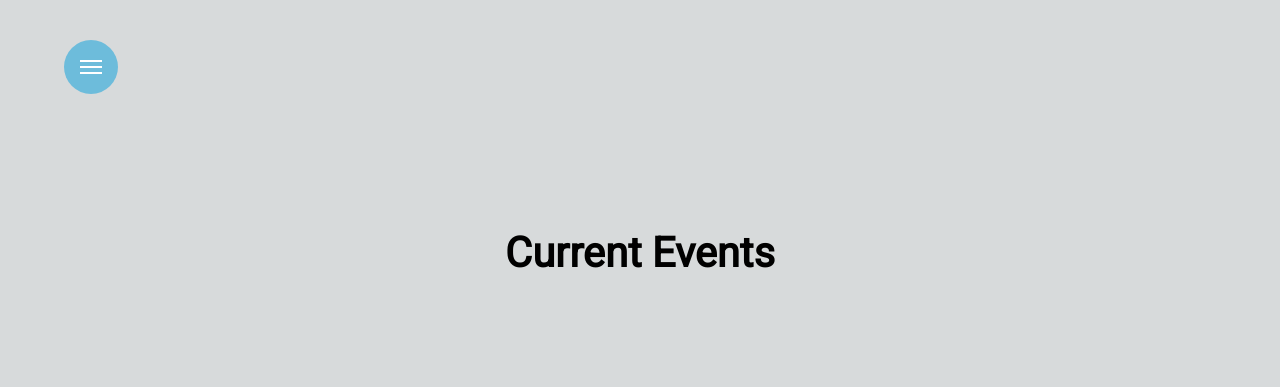
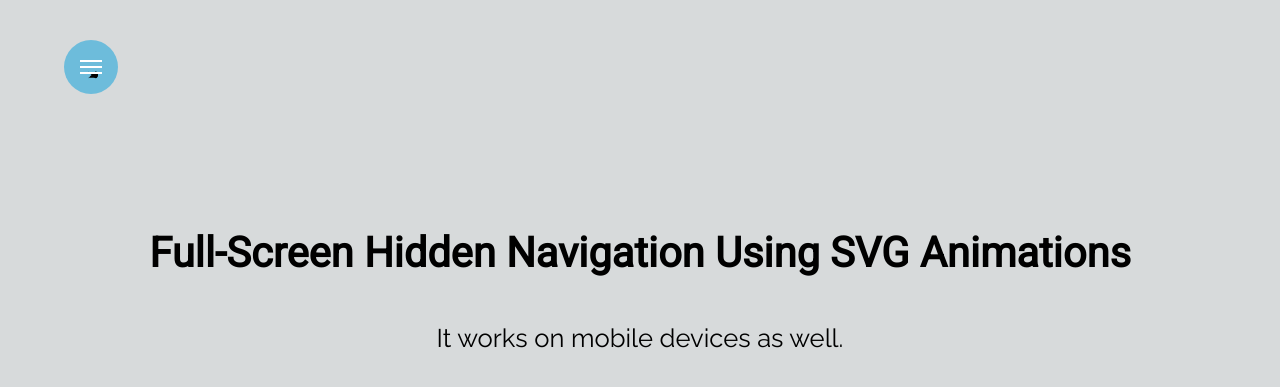
Before and after one commit to abdul-j/abdul-j.github.i, a Jekyll site: the page built from news.html, in a window 1280 px wide. Shown: the top 387 px of the page. Built offline with Jekyll 4.4.1, drawn with Linux system fonts in a browser that asks for light colours; some of the changed text lies outside the part shown.

Commit message:
Update news.html

```diff
--- a/news.html
+++ b/news.html
@@ -2,12 +2,17 @@
 layout: news
 title: Modern Historia
 ---
-<div class="main">
-		<h1>Current Events</h1>
+	<div class="main">
+		<h1>Full-Screen Hidden Navigation Using SVG Animations</h1>
+		<p>It works on mobile devices as well.</p>
 	</div>
 	<a href="#navi" class="navi-trigger">
 		<span class="navi-icon">
-			<svg x="0px" y="0px" width="54px" height="54px" viewBox="0 0 54 54"></svg>
+			<svg viewBox="0 0 800 600">
+    			<path d="M300,220 C300,220 520,220 540,220 C740,220 640,540 520,420 C440,340 300,200 300,200" id="top"></path>
+    			<path d="M300,320 L540,320" id="middle"></path>
+    			<path d="M300,210 C300,210 520,210 540,210 C740,210 640,530 520,410 C440,330 300,190 300,190" id="bottom" transform="translate(480, 320) scale(1, -1) translate(-480, -318) "></path>
+  			</svg>
 		</span>
 	</a>
 
@@ -19,46 +24,12 @@ title: Modern Historia
 
 				<nav>
 					<ul class="primary-navi">
-						<li><a href="index.html">Home</a></li>
-						<li><a href="info.html">Contact</a></li>
-						<li><a href="about.html">About</a></li>
+						<li><a href="#">Link 1</a></li>
+						<li><a href="#">Link 2</a></li>
+						<li><a href="#">Link 3</a></li>
+						<li><a href="#">Link 4</a></li>
 					</ul>
 				</nav>
 			</div>
 		</div>
 	</div>
-
-<div class="stuff">
-<div class="content">
-<h2>
-   Oct 16, 2017, Earth
-</h2>
-<p>
-  A great website is created
-  <br />
-  which changed the course of history
-  <br />
-  and broke 99.99% of the known Internet.
-</p>
-<h2>
-   May 31, 2017, Earth
-</h2>
-<p>
-  Famous Chinese Hip-Hop Group, Higher Brothers,
-  <br />
-  release their first studio album, Black Cab
-  <br />
-  (Straight Fire).
-</p>
-<h2>
-   2008, Philadelphia, PA, Earth
-</h2>
-<p>
-  Young Abdul discovers the vast, yet strange world of the Internet.
-  <br />
-  Who knows what wonders this action will cause.
-  <br />
-  Don't ask me because I wouldn't know.
-</p>
-</div>
-</div>
```
